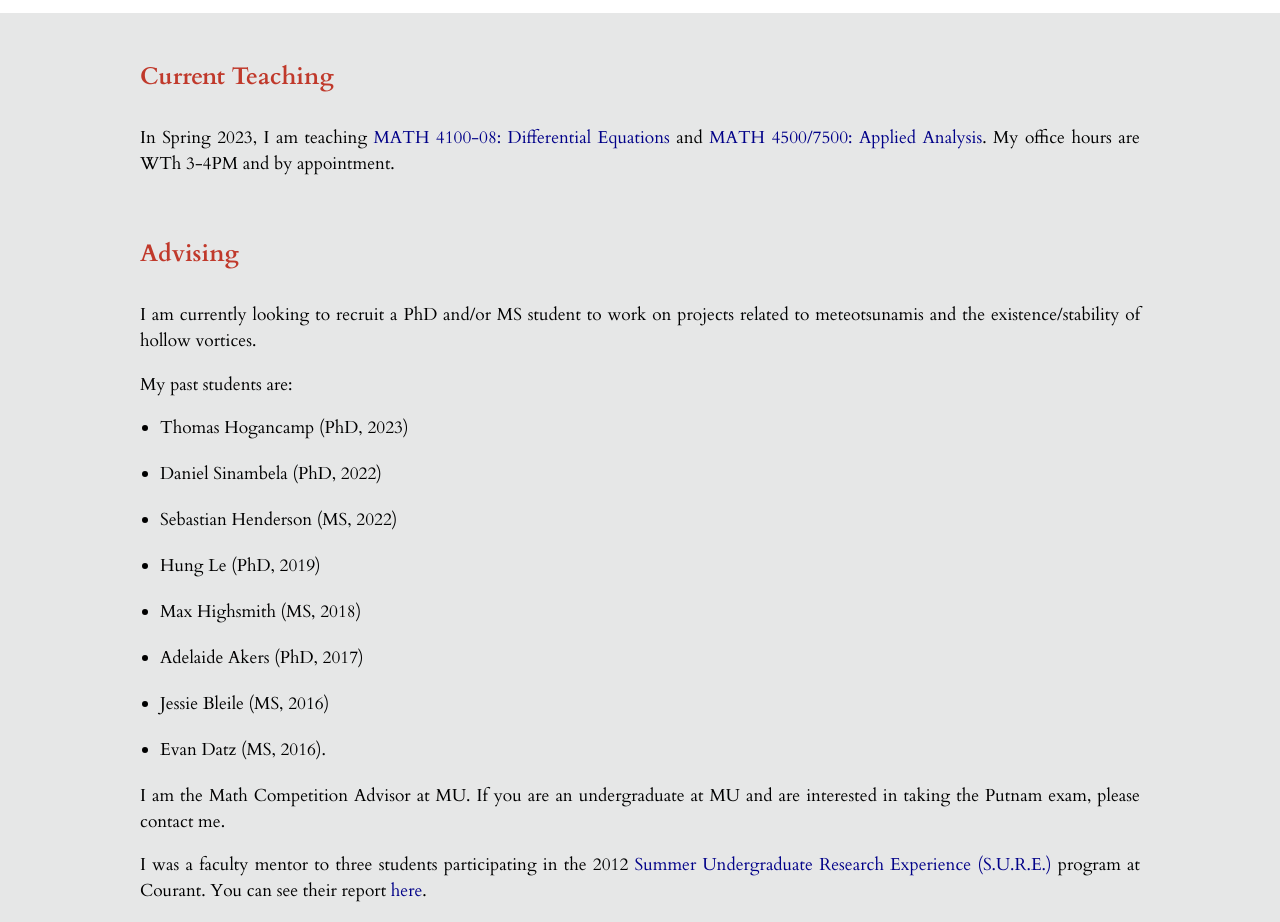
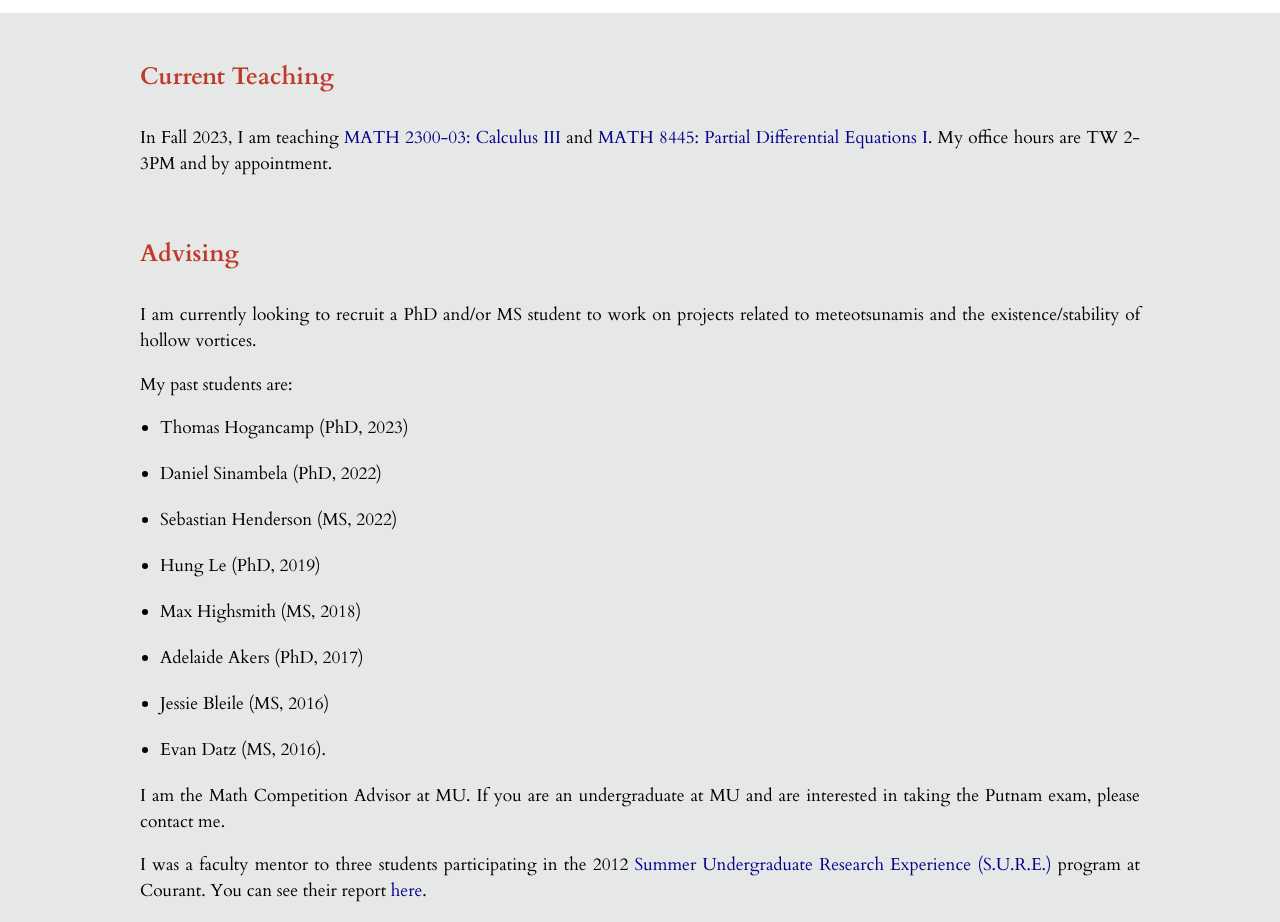
Before and after one commit to samuelwalsh/samuelwalsh.github.io, a plain HTML site: page index.html in a window 1280 px wide. Shown: the part 3300-4222 px from the top of the page. Drawn offline with Linux system fonts and the light colour scheme.

Commit message:
Course information update

```diff
--- a/index.html
+++ b/index.html
@@ -110,7 +110,7 @@
         <div class="section">
             <div class="section-container">
                 <h1>Current Teaching</h1>
-                <p>In Spring 2023, I am teaching <a href="files/syllabi/math4100-08_spring_2023-short.pdf">MATH 4100-08: Differential Equations</a> and <a href="files/syllabi/math_4500_spring_2023.pdf">MATH 4500/7500: Applied Analysis</a>.  My office hours are WTh 3-4PM and by appointment.
+                <p>In Fall 2023, I am teaching <a href="files/syllabi/math_2300-12_fall_2023.pdf">MATH 2300-03: Calculus III</a> and <a href="files/syllabi/math_8445_fall_2023.pdf">MATH 8445: Partial Differential Equations I</a>.  My office hours are TW 2-3PM and by appointment.
                 </p><br>
                 <h1>Advising</h1>
                 <p>I am currently looking to recruit a PhD and/or MS student to work on projects related to meteotsunamis and the existence/stability of hollow vortices.</a>
```
Also changed, not shown: 2 other files.
